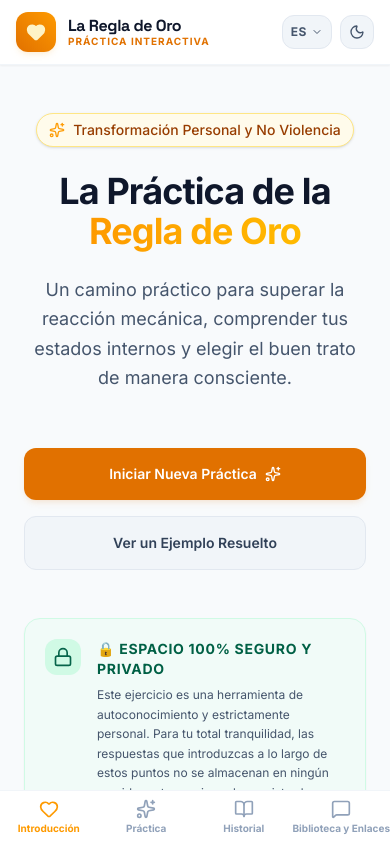
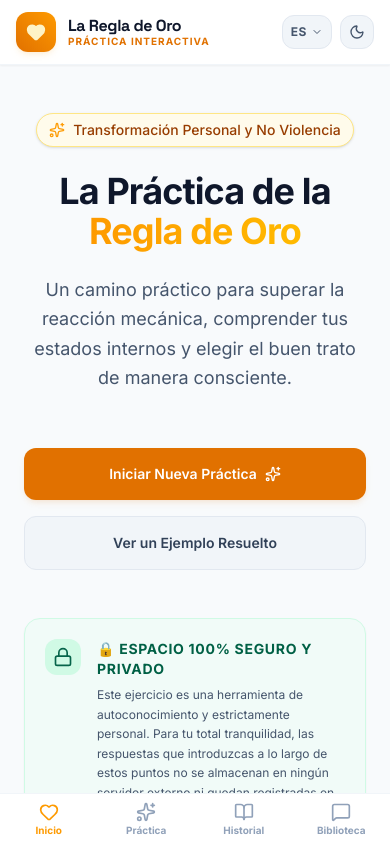
Before and after one commit to rrojas1957/la-practica-de-la-regla-de-oro, a React (Vite) app: page / in a window 390 px wide. Shown: the top 842 px of the page. Built offline with nearby package versions, Linux system fonts and the light colour scheme.

Commit message:
fix: barra inferior móvil — etiquetas cortas y overflow

```diff
--- a/src/App.tsx
+++ b/src/App.tsx
@@ -236,6 +236,15 @@ const APP_UI: Record<Lang, {
     footerStorage: "Guardado local privado (Sem base de dados)",
     footerDeveloped: "Desenvolvido por R.E.R.H., com humildade e bondade"
   }
+};
+
+// Short labels for the mobile bottom navigation bar (max ~8 chars per language)
+const BOTTOM_NAV_LABELS: Record<Lang, { intro: string; practice: string; history: string; support: string }> = {
+  es: { intro: "Inicio",     practice: "Práctica",  history: "Historial", support: "Biblioteca" },
+  en: { intro: "Home",       practice: "Practice",  history: "History",   support: "Library"    },
+  fr: { intro: "Accueil",    practice: "Pratique",  history: "Historique",support: "Biblio."    },
+  de: { intro: "Start",      practice: "Praxis",    history: "Verlauf",   support: "Bibliothek" },
+  pt: { intro: "Início",     practice: "Prática",   history: "Historial", support: "Biblioteca" },
 };
 
 // Default title used when saving a practice without a custom title
@@ -831,7 +840,7 @@ ${t.downloadFooterQuote}
       </header>
 
       {/* Main Container */}
-      <main className="flex-1 max-w-7xl w-full mx-auto px-4 sm:px-6 lg:px-8 py-8 pb-24 sm:pb-8">
+      <main className="flex-1 max-w-7xl w-full mx-auto px-4 sm:px-6 lg:px-8 py-8 pb-28 sm:pb-8">
 
         <AnimatePresence mode="wait">
 
@@ -1399,26 +1408,26 @@ ${t.downloadFooterQuote}
         {/* Tab: Intro */}
         <button
           onClick={() => setActiveTab("intro")}
-          className={`flex-1 flex flex-col items-center justify-center gap-0.5 py-2 text-[10px] font-bold transition cursor-pointer ${
+          className={`flex-1 min-w-0 flex flex-col items-center justify-center gap-0.5 py-2 text-[10px] font-bold transition cursor-pointer ${
             activeTab === "intro"
               ? "text-amber-500"
               : theme === "dark" ? "text-slate-500 hover:text-slate-300" : "text-slate-400 hover:text-slate-600"
           }`}
         >
-          <Heart className="w-5 h-5" />
-          <span>{t.tabIntro}</span>
+          <Heart className="w-5 h-5 shrink-0" />
+          <span className="truncate w-full text-center leading-tight">{BOTTOM_NAV_LABELS[lang].intro}</span>
         </button>
 
         {/* Tab: Practice */}
         <button
           onClick={() => setActiveTab("practice")}
-          className={`flex-1 flex flex-col items-center justify-center gap-0.5 py-2 text-[10px] font-bold transition cursor-pointer relative ${
+          className={`flex-1 min-w-0 flex flex-col items-center justify-center gap-0.5 py-2 text-[10px] font-bold transition cursor-pointer relative ${
             activeTab === "practice"
               ? "text-amber-500"
               : theme === "dark" ? "text-slate-500 hover:text-slate-300" : "text-slate-400 hover:text-slate-600"
           }`}
         >
-          <span className="relative">
+          <span className="relative shrink-0">
             <Sparkles className="w-5 h-5" />
             {answeredCount > 0 && (
               <span className="absolute -top-1 -right-2 w-3.5 h-3.5 rounded-full bg-amber-500 text-white text-[8px] font-extrabold flex items-center justify-center animate-pulse">
@@ -1426,19 +1435,19 @@ ${t.downloadFooterQuote}
               </span>
             )}
           </span>
-          <span>{t.tabPractice}</span>
+          <span className="truncate w-full text-center leading-tight">{BOTTOM_NAV_LABELS[lang].practice}</span>
         </button>
 
         {/* Tab: History */}
         <button
           onClick={() => setActiveTab("history")}
-          className={`flex-1 flex flex-col items-center justify-center gap-0.5 py-2 text-[10px] font-bold transition cursor-pointer relative ${
+          className={`flex-1 min-w-0 flex flex-col items-center justify-center gap-0.5 py-2 text-[10px] font-bold transition cursor-pointer relative ${
             activeTab === "history"
               ? "text-amber-500"
               : theme === "dark" ? "text-slate-500 hover:text-slate-300" : "text-slate-400 hover:text-slate-600"
           }`}
         >
-          <span className="relative">
+          <span className="relative shrink-0">
             <BookOpen className="w-5 h-5" />
             {savedPractices.length > 0 && (
               <span className={`absolute -top-1 -right-2 text-[8px] px-1 py-0.5 rounded-full font-bold ${
@@ -1448,20 +1457,20 @@ ${t.downloadFooterQuote}
               </span>
             )}
           </span>
-          <span>{t.tabHistory}</span>
+          <span className="truncate w-full text-center leading-tight">{BOTTOM_NAV_LABELS[lang].history}</span>
         </button>
 
         {/* Tab: Support */}
         <button
           onClick={() => setActiveTab("support")}
-          className={`flex-1 flex flex-col items-center justify-center gap-0.5 py-2 text-[10px] font-bold transition cursor-pointer ${
+          className={`flex-1 min-w-0 flex flex-col items-center justify-center gap-0.5 py-2 text-[10px] font-bold transition cursor-pointer ${
             activeTab === "support"
               ? "text-amber-500"
               : theme === "dark" ? "text-slate-500 hover:text-slate-300" : "text-slate-400 hover:text-slate-600"
           }`}
         >
-          <MessageSquare className="w-5 h-5" />
-          <span>{t.tabSupport}</span>
+          <MessageSquare className="w-5 h-5 shrink-0" />
+          <span className="truncate w-full text-center leading-tight">{BOTTOM_NAV_LABELS[lang].support}</span>
         </button>
       </nav>
 
```
